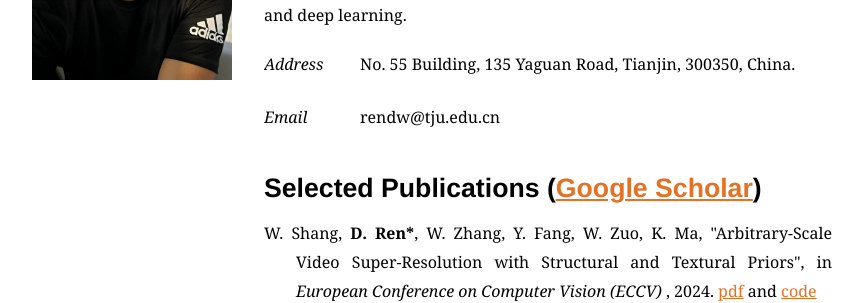
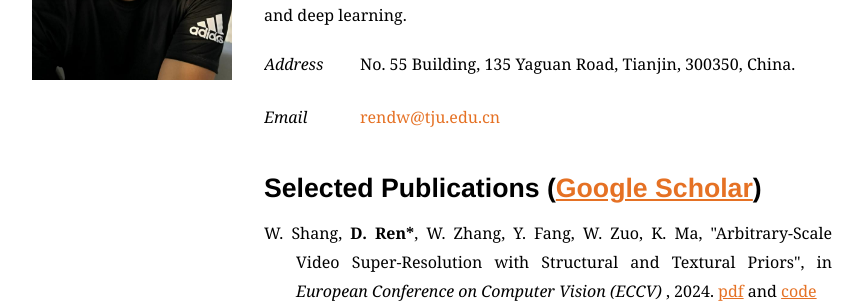
Before and after one commit to csdwren/csdwren.github.io, a Jekyll site: the page built from index.html, in a window 1280 px wide. Shown: the part 369-672 px from the top of the page, without its empty margins (208-1071 px from the left). Built offline with Jekyll 4.4.1, drawn with Linux system fonts in a browser that asks for light colours; some web fonts are replaced.

Commit message:
Update index.html

```diff
--- a/index.html
+++ b/index.html
@@ -18,7 +18,7 @@
 <dl class="cv">
               <dt>Email</dt>
               <dd>
-                <div align="justify"> rendw@tju.edu.cn </div>
+                <div align="justify"> <a href="mailto:rendw@tju.edu.cn">rendw@tju.edu.cn</a> </div>
               </dd>
       </dl>
 
```
